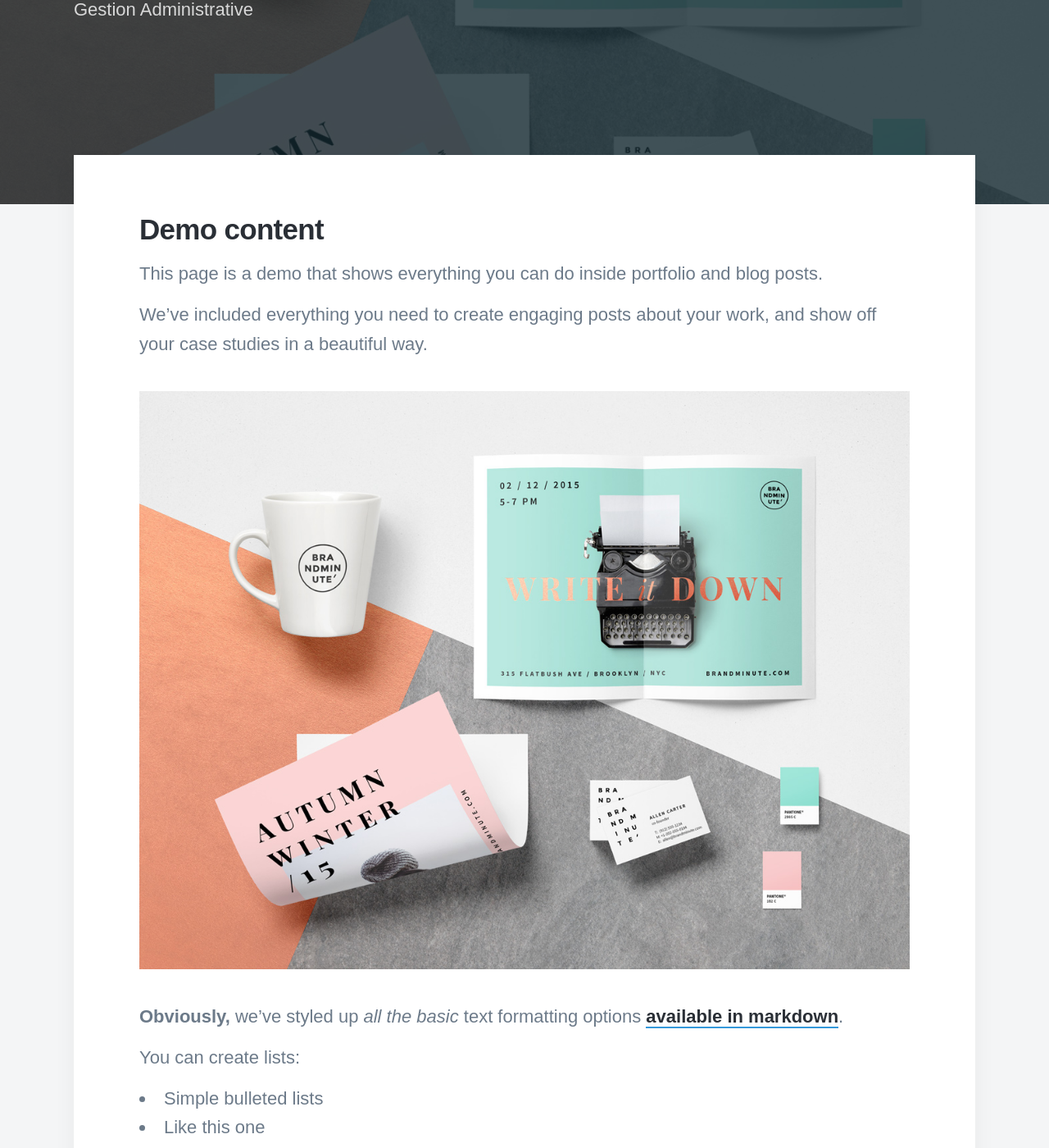
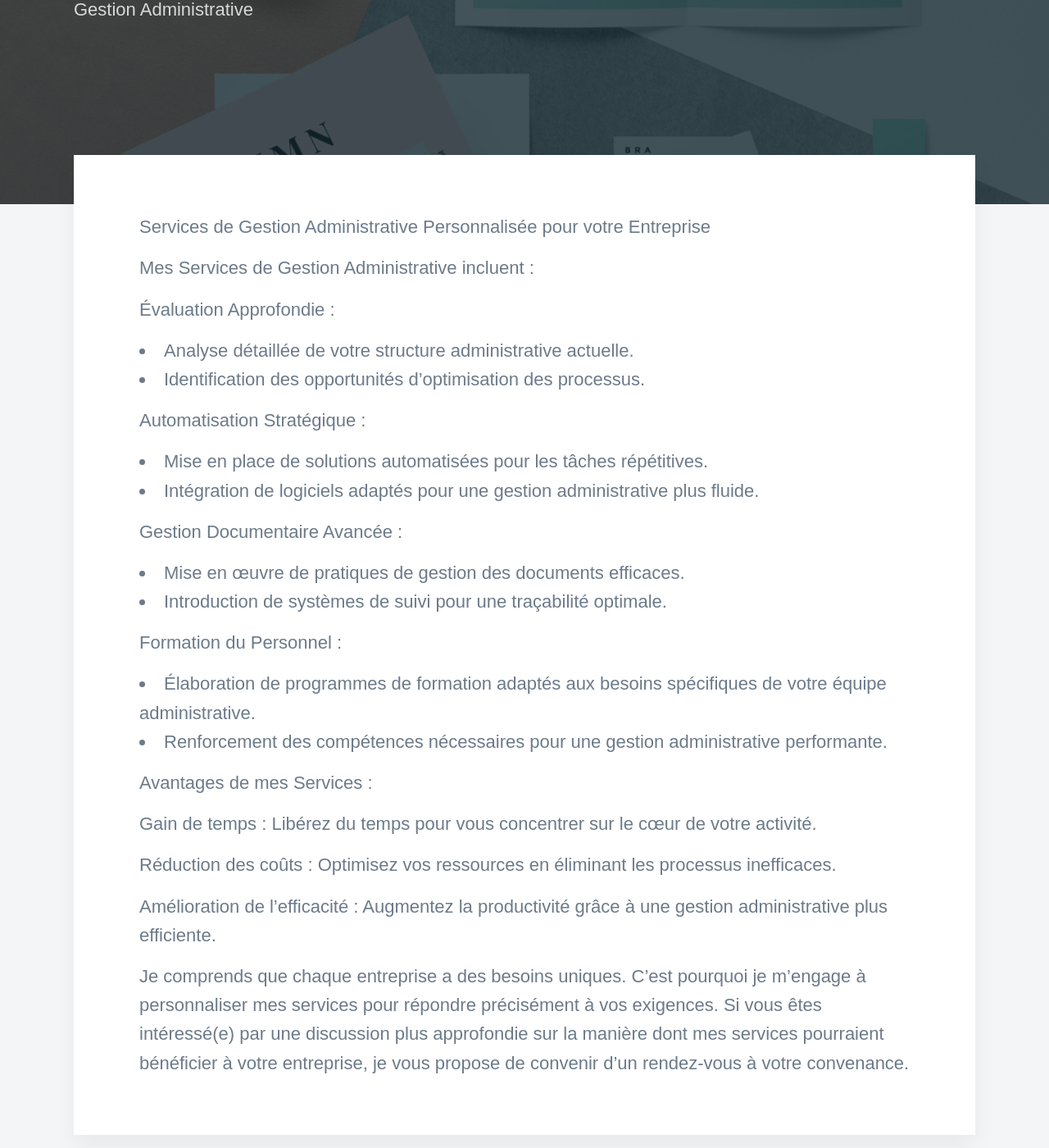
Before and after one commit to jeyries/solutionsrh13, a Jekyll site: the page built from _projects/2018-06-30-write-it-down.md, in a window 1280 px wide and 1400 px high, scrolled down 343 px. Shown: the whole window at 82% size. Built offline with Jekyll 4.4.1, drawn with Linux system fonts in a browser that asks for light colours; nearby versions of some CDN libraries; some web fonts are replaced; some of the changed text lies outside the part shown.

Commit message:
Update 2018-06-30-write-it-down.md

```diff
--- a/_projects/2018-06-30-write-it-down.md
+++ b/_projects/2018-06-30-write-it-down.md
@@ -6,4 +6,33 @@ description: Analyse détaillée de votre structure administrative actuelle. Ide
 featured_image: '/images/demo/work-01.jpg'
 ---
 
-{% include demo-post.md %}
+Services de Gestion Administrative Personnalisée pour votre Entreprise
+
+Mes Services de Gestion Administrative incluent :
+
+Évaluation Approfondie :
+* Analyse détaillée de votre structure administrative actuelle.
+* Identification des opportunités d'optimisation des processus.
+
+Automatisation Stratégique :
+* Mise en place de solutions automatisées pour les tâches répétitives.
+* Intégration de logiciels adaptés pour une gestion administrative plus fluide.
+
+Gestion Documentaire Avancée :
+* Mise en œuvre de pratiques de gestion des documents efficaces.
+* Introduction de systèmes de suivi pour une traçabilité optimale.
+
+Formation du Personnel :
+* Élaboration de programmes de formation adaptés aux besoins spécifiques de votre équipe administrative.
+* Renforcement des compétences nécessaires pour une gestion administrative performante.
+
+Avantages de mes Services :
+
+Gain de temps : Libérez du temps pour vous concentrer sur le cœur de votre activité.
+
+Réduction des coûts : Optimisez vos ressources en éliminant les processus inefficaces.
+
+Amélioration de l'efficacité : Augmentez la productivité grâce à une gestion administrative plus efficiente.
+
+Je comprends que chaque entreprise a des besoins uniques. C'est pourquoi je m'engage à personnaliser mes services pour répondre précisément à vos exigences.
+Si vous êtes intéressé(e) par une discussion plus approfondie sur la manière dont mes services pourraient bénéficier à votre entreprise, je vous propose de convenir d'un rendez-vous à votre convenance.
```
